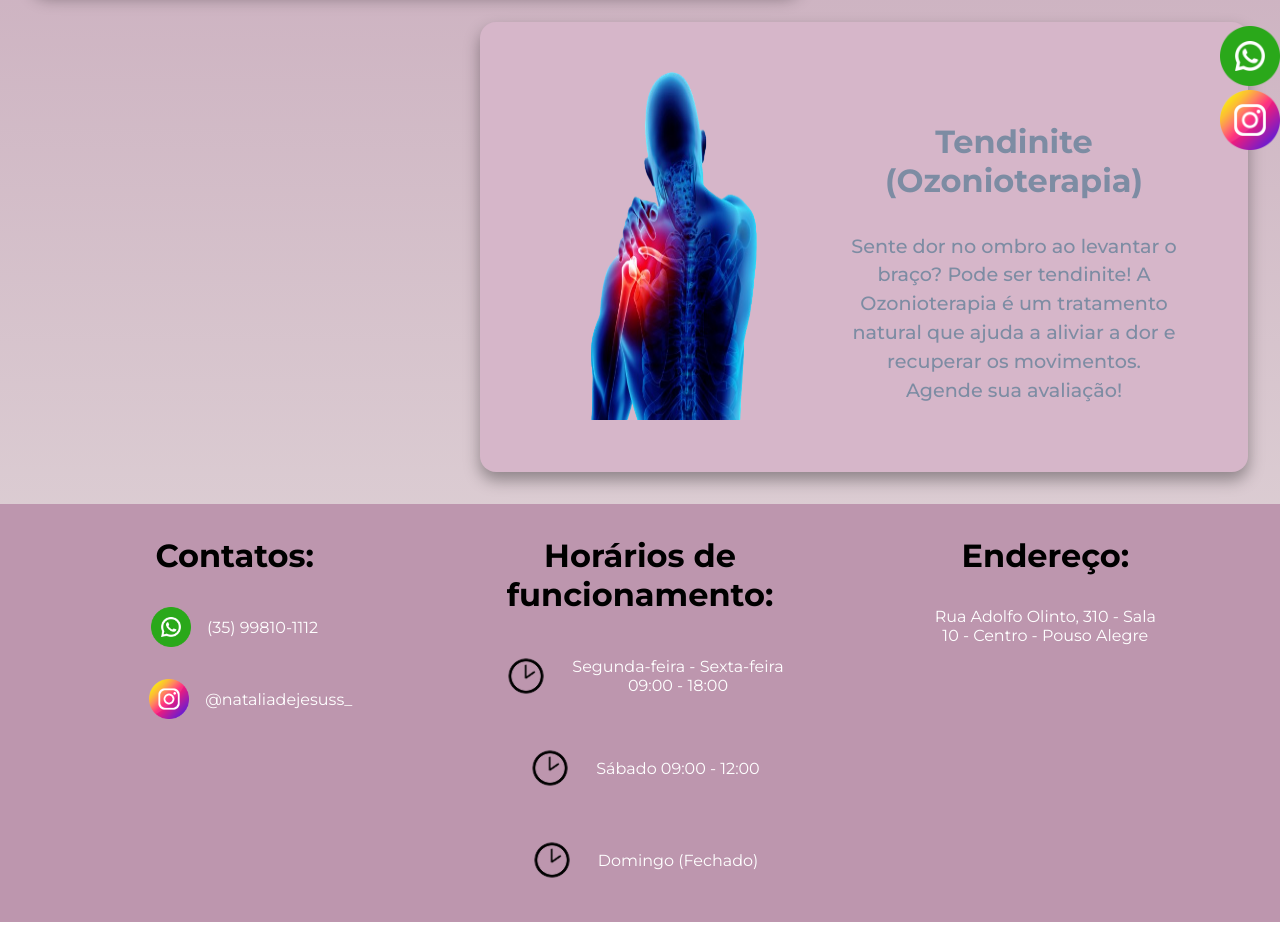
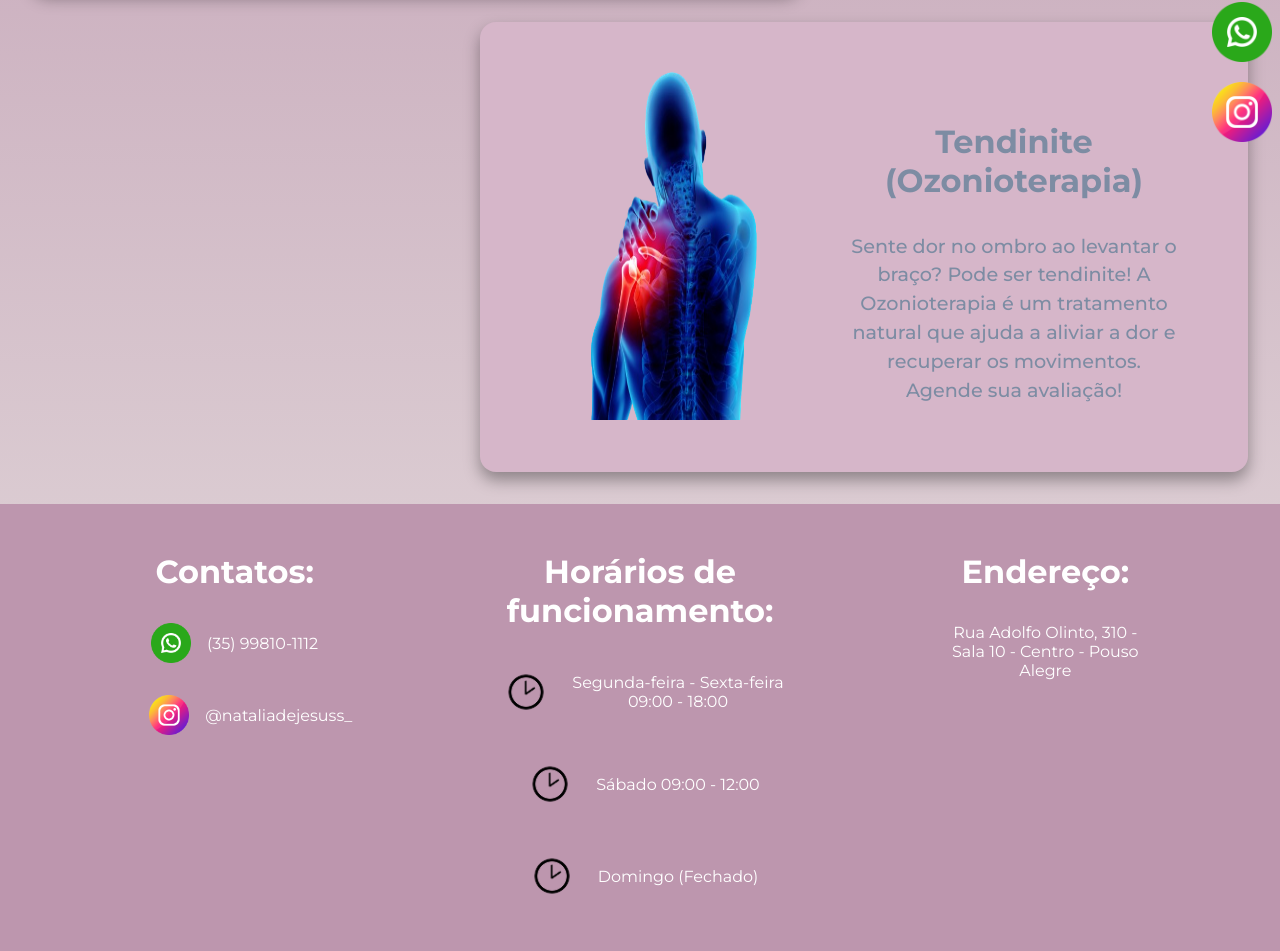
Before and after one commit to Ikejiri-1/landing-page-react, a React (Vite) app: page /procedimentos/alivio-da-dor-ozonioterapia in a window 1280 px wide. Shown: the part 646-1597 px from the top of the page. Before the commit the page ends 1568 px from the top, so only its background shows below. Built offline with nearby package versions, Linux system fonts and the light colour scheme; a web font is replaced by a local one.

Commit message:
footer arrumado

```diff
--- a/src/components/Footer/Footer.css
+++ b/src/components/Footer/Footer.css
@@ -3,56 +3,77 @@ footer {
   grid-template-columns: 1fr 1fr 1fr;
   width: 100%;
   background-color: var(--main-color);
-  padding: 2em;
+  padding: 3em;
+  gap: 2em; /* ajuda a dar respiro entre as colunas */
 }
+
 .footer-icons {
   width: 40px;
   height: 40px;
 }
+
 .footer-icons-clock {
   width: 60px;
   height: 60px;
 }
+
 footer ul li {
   display: flex;
   align-items: center;
-  text-align: center;
   justify-content: center;
   gap: 1em;
   margin-top: 2em;
+  text-align: center;
 }
+
 .insta {
   margin-left: 2em;
 }
 
+footer h1,
 footer p {
   color: white;
 }
+
 .address {
   text-align: center;
   width: 58%;
   margin: 0 auto;
 }
-.address-container {
-  text-align: center;
-}
-.time {
-  text-align: center;
-}
+
+.address-container,
+.time,
 .social-media {
   text-align: center;
 }
+
 .social-media ul li {
   text-align: center;
 }
 
-@media screen and (max-width: 768px) {
+/* Tablet */
+@media screen and (max-width: 1024px) {
   footer {
-    flex-direction: column;
-    align-items: center;
-    gap: 2em;
+    grid-template-columns: 1fr;
+    text-align: center;
   }
+
   footer h1 {
     text-align: center;
   }
 }
+
+/* Mobile */
+@media screen and (max-width: 768px) {
+  footer {
+    display: flex; /* muda para flex */
+    flex-direction: column; /* empilha os itens */
+    align-items: center; /* centraliza horizontalmente */
+    text-align: center; /* garante alinhamento do texto */
+    gap: 1.5em;
+  }
+
+  .address {
+    width: 100%; /* não precisa limitar largura no mobile */
+  }
+}
--- a/src/components/Footer/index.tsx
+++ b/src/components/Footer/index.tsx
@@ -9,7 +9,7 @@ export function Footer() {
       <footer id="footer">
         <div className="social-media">
           <h1>Contatos:</h1>
-          <ul>
+          <ul className="social-media-list">
             <li>
               <img className="footer-icons" src={Wpp} alt="ícone do whatsapp" />
               <p>(35) 99810-1112</p>
@@ -26,9 +26,9 @@ export function Footer() {
         </div>
         <div className="time">
           <h1>Horários de funcionamento:</h1>
-          <ul>
+          <ul className="time-list">
             <li>
-              <img className="footer-icons-clock" src={Clock} />
+              <img className="footer-icons-clock clock-1" src={Clock} />
               <p>
                 Segunda-feira - Sexta-feira
                 <br /> 09:00 - 18:00
--- a/src/components/SideIcons/SideIcons.css
+++ b/src/components/SideIcons/SideIcons.css
@@ -2,6 +2,8 @@
   display: flex;
   flex-direction: column;
   position: fixed;
+  gap: 1em;
+  padding: 0.5em;
   bottom: 0;
   right: 0;
 }
--- a/src/pages/Procedures/index.tsx
+++ b/src/pages/Procedures/index.tsx
@@ -69,7 +69,7 @@ export function Procedures() {
       {
         id: 14,
         title: "Bioestimulador de Colágeno",
-        text: "Descrição detalhada sobre Bioestimulador de Colágeno...",
+        text: "Conheça alguns dos benefícios que o Bioestimulador de Colágeno pode oferecer para você!",
         image: bioImg,
       },
       {
```
